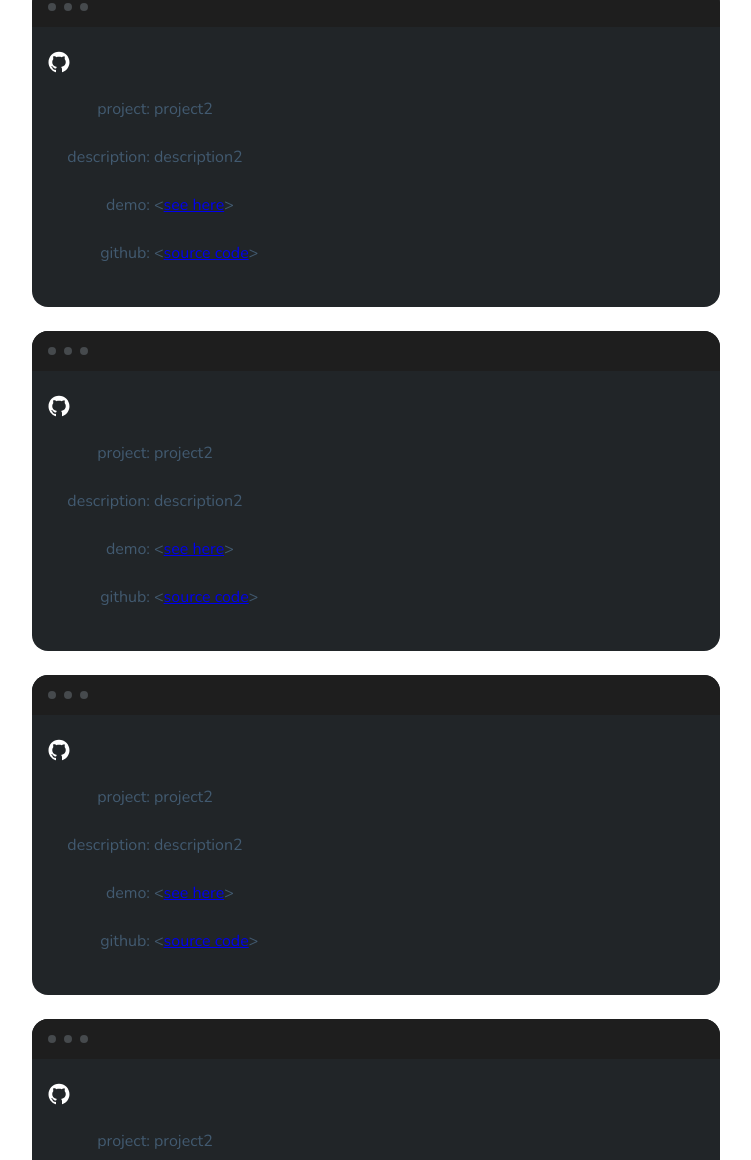
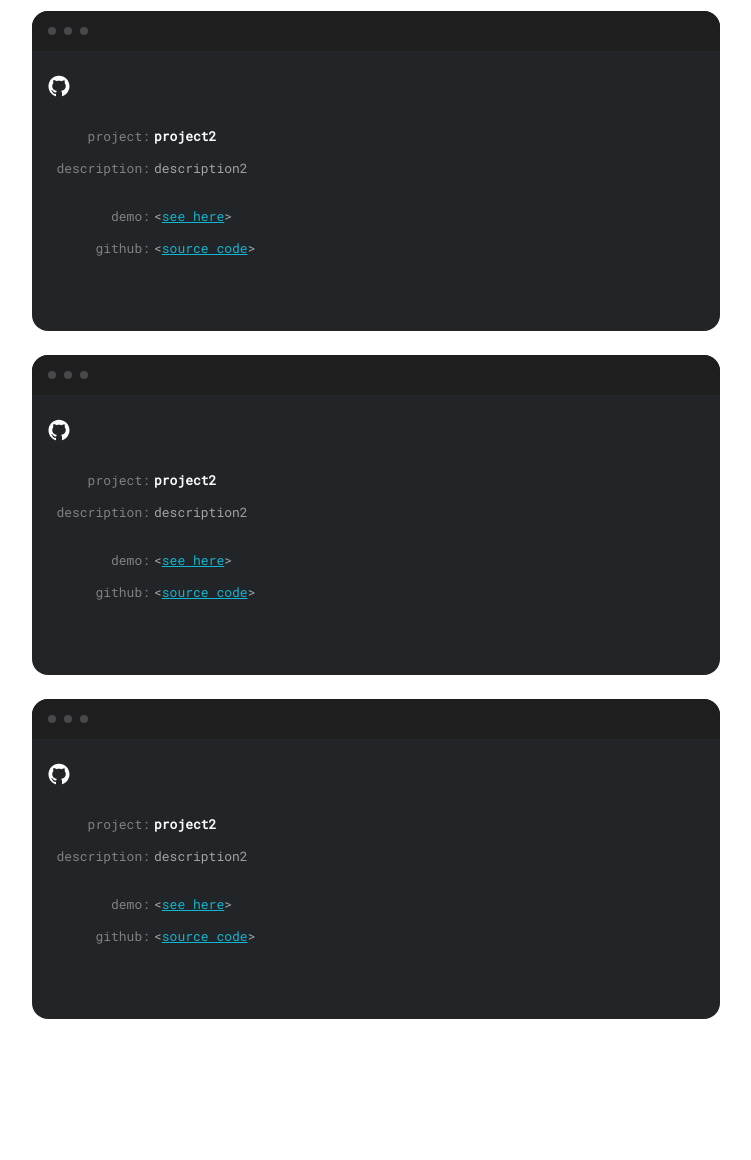
Before and after one commit to mateuszlason/mateuszlason.github.io, a website built with webpack: page src/pages/index.html in a window 1280 px wide. Shown: the part 2625-3785 px from the top of the page, without its empty margins (264-1015 px from the left). Built offline with nearby package versions, Linux system fonts and the light colour scheme.

Commit message:
3rd section styling finished

```diff
--- a/src/pages/index.html
+++ b/src/pages/index.html
@@ -100,50 +100,46 @@
             </div>
             <div class="projects__content">
               <img src="../assets/img/giticon.svg" title="github icon" />
-              <p class="projects__paragraph"><span>project:</span><span>project2</span></p>
-              <p class="projects__paragraph"><span>description:</span><span>description2</span> </p>
-              <p class="projects__paragraph"><span>demo:</span><span>&lt;<a href="#" title="Link to project2's site.">see here</a>&gt;</span></p>
-              <p class="projects__paragraph"><span>github:</span><span >&lt;<a href="#" title="Link to project2's repository">source code</a>&gt;</span></p>
+              <h3 class="projects-grid__heading"><span>project:</span><span>project2</span></h3>
+              <p class="projects-grid__text"><span>description:</span><span>description2</span> </p>
+              <p class="projects-grid__text"><span>demo:</span><span>&lt;<a class="projects__link" href="#" title="Link to project2's site.">see here</a>&gt;</span></p>
+              <p class="projects-grid__text"><span>github:</span><span>&lt;<a class="projects__link" href="#" title="Link to project2's repository">source code</a>&gt;</span></p>
           </div>
-          </article>
-          <article class="projects-grid__item">
+          </article><article class="projects-grid__item">
             <div class="projects-grid__item--topbar"><span class="projects-grid__item--mac-button"></span>
               <span class="projects-grid__item--mac-button"></span>
               <span class="projects-grid__item--mac-button"></span>
             </div>
             <div class="projects__content">
               <img src="../assets/img/giticon.svg" title="github icon" />
-              <p class="projects__paragraph"><span>project:</span><span>project2</span></p>
-              <p class="projects__paragraph"><span>description:</span><span>description2</span> </p>
-              <p class="projects__paragraph"><span>demo:</span><span>&lt;<a href="#" title="Link to project2's site.">see here</a>&gt;</span></p>
-              <p class="projects__paragraph"><span>github:</span><span >&lt;<a href="#" title="Link to project2's repository">source code</a>&gt;</span></p>
+              <h3 class="projects-grid__heading"><span>project:</span><span>project2</span></h3>
+              <p class="projects-grid__text"><span>description:</span><span>description2</span> </p>
+              <p class="projects-grid__text"><span>demo:</span><span>&lt;<a class="projects__link" href="#" title="Link to project2's site.">see here</a>&gt;</span></p>
+              <p class="projects-grid__text"><span>github:</span><span>&lt;<a class="projects__link" href="#" title="Link to project2's repository">source code</a>&gt;</span></p>
           </div>
-          </article>
-          <article class="projects-grid__item">
-            <div class="projects-grid__item--topbar"><span class="projects-grid__item--mac-button"></span>
-              <span class="projects-grid__item--mac-button"></span>
-              <span class="projects-grid__item--mac-button"></span>
-            </div>
-
-            <div class="projects__content">
-              <img src="../assets/img/giticon.svg" title="github icon" />
-              <p class="projects__paragraph"><span>project:</span><span>project2</span></p>
-              <p class="projects__paragraph"><span>description:</span><span>description2</span> </p>
-              <p class="projects__paragraph"><span>demo:</span><span>&lt;<a href="#" title="Link to project2's site.">see here</a>&gt;</span></p>
-              <p class="projects__paragraph"><span>github:</span><span >&lt;<a href="#" title="Link to project2's repository">source code</a>&gt;</span></p>
-          </div>
-          </article>
-          <article class="projects-grid__item">
+          </article><article class="projects-grid__item">
             <div class="projects-grid__item--topbar"><span class="projects-grid__item--mac-button"></span>
               <span class="projects-grid__item--mac-button"></span>
               <span class="projects-grid__item--mac-button"></span>
             </div>
             <div class="projects__content">
               <img src="../assets/img/giticon.svg" title="github icon" />
-              <p class="projects__paragraph"><span>project:</span><span>project2</span></p>
-              <p class="projects__paragraph"><span>description:</span><span>description2</span> </p>
-              <p class="projects__paragraph"><span>demo:</span><span>&lt;<a href="#" title="Link to project2's site.">see here</a>&gt;</span></p>
-              <p class="projects__paragraph"><span>github:</span><span >&lt;<a href="#" title="Link to project2's repository">source code</a>&gt;</span></p>
+              <h3 class="projects-grid__heading"><span>project:</span><span>project2</span></h3>
+              <p class="projects-grid__text"><span>description:</span><span>description2</span> </p>
+              <p class="projects-grid__text"><span>demo:</span><span>&lt;<a class="projects__link" href="#" title="Link to project2's site.">see here</a>&gt;</span></p>
+              <p class="projects-grid__text"><span>github:</span><span>&lt;<a class="projects__link" href="#" title="Link to project2's repository">source code</a>&gt;</span></p>
+          </div>
+          </article><article class="projects-grid__item">
+            <div class="projects-grid__item--topbar"><span class="projects-grid__item--mac-button"></span>
+              <span class="projects-grid__item--mac-button"></span>
+              <span class="projects-grid__item--mac-button"></span>
+            </div>
+            <div class="projects__content">
+              <img src="../assets/img/giticon.svg" title="github icon" />
+              <h3 class="projects-grid__heading"><span>project:</span><span>project2</span></h3>
+              <p class="projects-grid__text"><span>description:</span><span>description2</span> </p>
+              <p class="projects-grid__text"><span>demo:</span><span>&lt;<a class="projects__link" href="#" title="Link to project2's site.">see here</a>&gt;</span></p>
+              <p class="projects-grid__text"><span>github:</span><span>&lt;<a class="projects__link" href="#" title="Link to project2's repository">source code</a>&gt;</span></p>
           </div>
           </article>
         </div>
--- a/src/scss/_variables.scss
+++ b/src/scss/_variables.scss
@@ -2,10 +2,11 @@ $blueLgths: #F6F9FD;
 $blueLight:#DBEAF7;
 $blue:#1070CA;
 $link:#4DA8FF;
+$gitLink:#14B5D0;
 $textMuted:#66788A;
 $textDflt:#425A70;
 $textDark:#234361;
-$gitGreyLths:#A3A3A3;
+$gitGreyLghtst:#A3A3A3;
 $gitGreyLight: #808082;
 $gitGrey:#464A4D;
 $gitGreyDark:#212528;
--- a/src/scss/projects.scss
+++ b/src/scss/projects.scss
@@ -1,60 +1,94 @@
 .projects {
-    padding-left:16px;
-    padding-right:16px;
+  padding-left: 16px;
+  padding-right: 16px;
+  &__link {
+      color:$gitLink;
+  }
   &__content {
-        padding: 24px 16px 48px 16px;
+    padding: 24px 16px 24px 16px;
   }
   &__heading {
     font-weight: bold;
     font-size: 36px;
     line-height: 48px;
     color: $textDark;
-        margin:0;
+    margin: 0;
   }
   &__paragraph {
     font-weight: 300;
     font-size: 16px;
     line-height: 32px;
     color: $textDflt;
-        display:grid;
+  }
+  &-grid {
+    font-family: Roboto Mono;
+    min-width: 288px;
+    width: 100%;
+
+    &__heading {
+      display: grid;
       grid-template-columns: 102px 1fr;
-        column-gap:4px;
-        & span:first-child {
-            text-align:right;
+      column-gap: 4px;
+      font-weight: normal;
+      font-size: 13px;
+      line-height: 24px;
+      margin:24px 0 8px;
+      & span {
+        &:first-child {
+          text-align: right;
+          color: $gitGreyLight;
+        }
+        &:nth-child(2) {
+          font-weight: bold;
+          color: white;
         }
       }
-    &-grid {
-        min-width:288px;
-        width:100%;
+    }
+
+    &__text {
+      display: grid;
+      grid-template-columns: 102px 1fr;
+      column-gap: 4px;
+      font-weight: normal;
+      font-size: 13px;
+      line-height: 24px;
+        margin: 0 0 8px;
+        &:first-of-type {
+            margin-bottom:24px;
+        }
+      & span:first-child {
+        text-align: right;
+        color: $gitGreyLight;
+      }
+      & span:nth-child(2) {
+        color: $gitGreyLghtst;
+      }
+    }
     &__item {
-            border-radius:16px;
-            width:100%;
-            height:320px;
+      border-radius: 16px;
+      width: 100%;
+      height: 320px;
       background-color: $gitGreyDark;
-            margin-bottom:24px;
+      margin-bottom: 24px;
       &:last-of-type {
-                margin-bottom:0px;
+        margin-bottom: 0px;
       }
       &--mac-button {
-                display:inline-flex;
+        display: inline-flex;
         height: 8px;
         width: 8px;
-                background:$gitGrey;
-                border-radius:50%;
-                margin-right:8px;
+        background: $gitGrey;
+        border-radius: 50%;
+        margin-right: 8px;
       }
       &--topbar {
-                border-radius:16px 16px 0 0;
-                height:40px;
+        border-radius: 16px 16px 0 0;
+        height: 40px;
         display: flex;
-                align-items:center;
+        align-items: center;
         background: $gitGreyDrkst;
-                padding-left:16px;
+        padding-left: 16px;
       }
     }
-        &__giticon {
-
-        }
-
   }
 }
```
Lines whose indentation alone changed are shown as unchanged.
